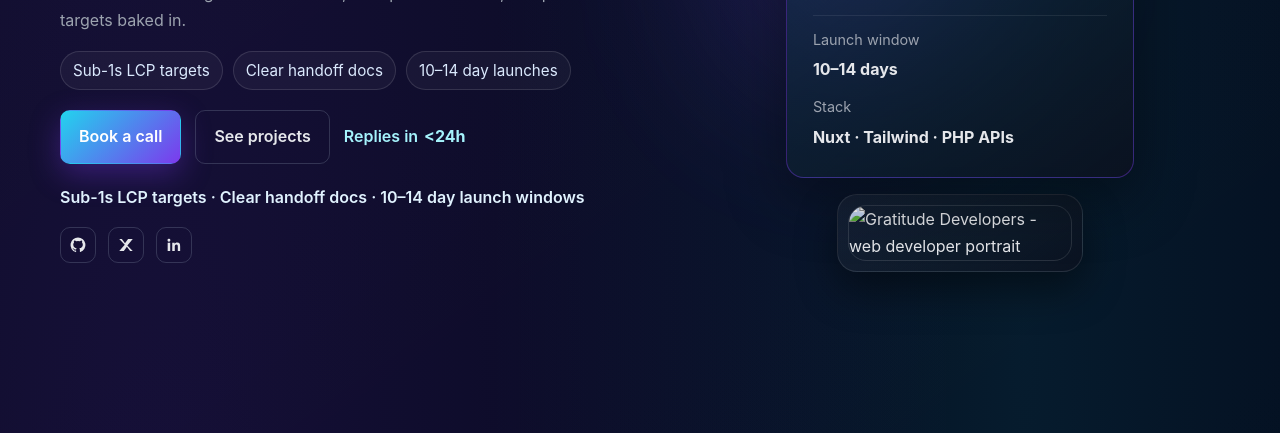
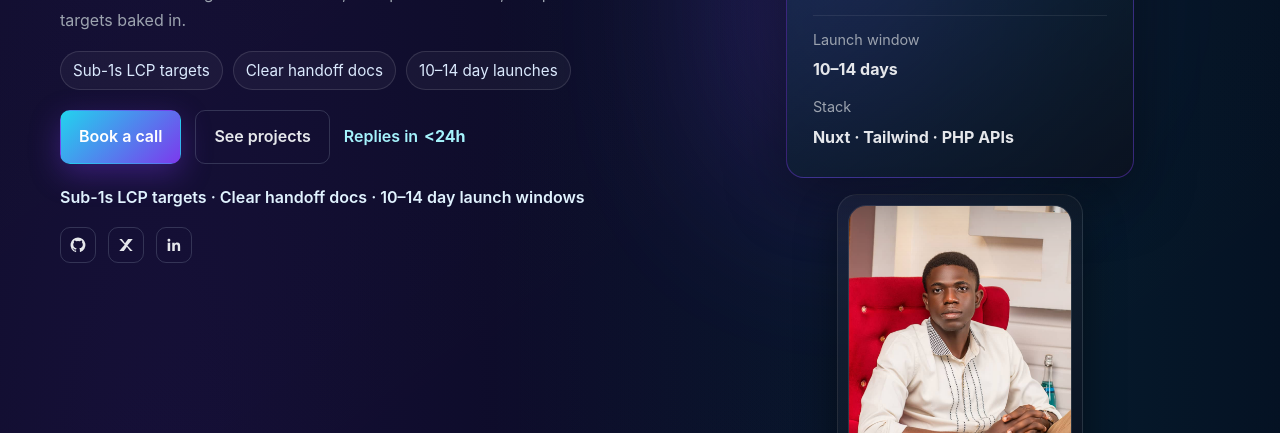
Before and after one commit to gratitude234/GratitudeDevelopers, a plain HTML site: page index.html in a window 1280 px wide. Shown: the part 367-800 px from the top of the page. Drawn offline with Linux system fonts and the light colour scheme.

Commit message:
Update headshot image source in index.html

```diff
--- a/index.html
+++ b/index.html
@@ -88,7 +88,7 @@
             </div>
           </div>
           <div class="headshot-frame">
-            <img src="/gratitude-headshot.jpg" alt="Gratitude Developers - web developer portrait" class="headshot">
+            <img src="img/Gratitude Professional picture.jpg" alt="Gratitude Developers - web developer portrait" class="headshot">
           </div>
         </div>
       </div>
```
